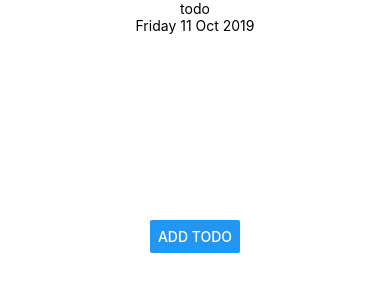
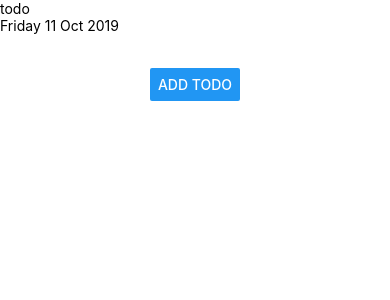
Before and after one commit to Tickolas/reactnativetodo, a React Native app: screen / in a window 390 px wide. Shown: the top 300 px of the page. Built offline with nearby package versions, Linux system fonts and the light colour scheme.

Commit message:
Clean up and improve looks a bit

```diff
--- a/package.json
+++ b/package.json
@@ -37,6 +37,7 @@
         "eslint-plugin-react": "7.x",
         "eslint-plugin-react-hooks": "1.x",
         "prettier": "^1.18.2",
+        "jest": "^26.4.0",
         "ts-jest": "^24.1.0",
         "typescript": "^3.4.5"
     },
--- a/src/Main.tsx
+++ b/src/Main.tsx
@@ -7,9 +7,7 @@ import Header from './components/Header'
 const styles = StyleSheet.create({
     container: {
         flex: 1,
-        backgroundColor: '#fff',
-        alignItems: 'center',
-        justifyContent: 'center'
+        backgroundColor: '#fff'
     }
 })
 
--- a/src/actions/actions.ts
+++ b/src/actions/actions.ts
@@ -1,4 +1,4 @@
 export const ADD_TODO = 'ADD_TODO'
 export const REMOVE_TODO = 'REMOVE_TODO'
 export const MARK_TODO_AS_DONE = 'MARK_TODO_AS_DONE'
-export const MARK_TODO_AS_NEW = 'MARK_TODO_AS_NEW'
+export const MARK_TODO_AS_OPEN = 'MARK_TODO_AS_OPEN'
--- a/src/components/AddTodo.tsx
+++ b/src/components/AddTodo.tsx
@@ -5,7 +5,7 @@ import { ADD_TODO } from '../actions/actions'
 
 const styles = StyleSheet.create({
     container: {
-        flex: 1,
+        height: 100,
         backgroundColor: '#fff',
         alignItems: 'center',
         justifyContent: 'center'
--- a/src/components/TodoList.tsx
+++ b/src/components/TodoList.tsx
@@ -1,31 +1,41 @@
 import React from 'react'
 import { connect } from 'react-redux'
-import { Button, StyleSheet, Text, View } from 'react-native'
-import { MARK_TODO_AS_DONE, MARK_TODO_AS_NEW, REMOVE_TODO } from '../actions/actions'
-import { NEW } from '../constants/todoStatus'
+import {Button, StyleSheet, Text, TouchableOpacity, View} from 'react-native'
+import { MARK_TODO_AS_DONE, MARK_TODO_AS_OPEN, REMOVE_TODO } from '../actions/actions'
+import { OPEN } from '../constants/todoStatus'
 
 const styles = StyleSheet.create({
     container: {
         flex: 1,
-        backgroundColor: '#fff',
+        backgroundColor: '#fff'
+    },
+    item: {
+        width: '100%',
+        flexDirection: 'row',
+        justifyContent: 'space-between',
         alignItems: 'center',
-        justifyContent: 'center'
+        marginBottom: 8,
+        marginTop: 8,
+        backgroundColor: 'skyblue'
+    },
+    text: {
+        paddingLeft: 8,
+        paddingRight: 8
     }
 })
 
 const TodoList = ({ todos, markTodoAsDone, markTodoAsNew, removeTodo }) => {
     return (
         <View style={styles.container}>
-            {todos.map((todo, idx) => (
-                <>
-                    {todo.status === NEW ? (
+            {todos.map((todo) => (
+                <TouchableOpacity key={todo.id} style={styles.item}>
+                    {todo.status === OPEN ? (
                         <Button title={'Done!'} onPress={() => markTodoAsDone(todo.id)} />
                     ) : (
                         <Button title={'Reopen'} onPress={() => markTodoAsNew(todo.id)} />
                     )}
-                    <Text>{`${idx}: ${todo.text}`}</Text>
-                    <Button title={'X'} onPress={() => removeTodo(todo.id)} />
-                </>
+                    <Text style={styles.text}>{todo.text}</Text>
+                </TouchableOpacity>
             ))}
         </View>
     )
@@ -37,7 +47,7 @@ const mapStateToProps = state => ({
 
 const mapDispatchToProps = dispatch => ({
     markTodoAsDone: id => dispatch({ type: MARK_TODO_AS_DONE, payload: id }),
-    markTodoAsNew: id => dispatch({ type: MARK_TODO_AS_NEW, payload: id }),
+    markTodoAsNew: id => dispatch({ type: MARK_TODO_AS_OPEN, payload: id }),
     removeTodo: id => dispatch({ type: REMOVE_TODO, payload: id })
 })
 
--- a/src/constants/todoStatus.ts
+++ b/src/constants/todoStatus.ts
@@ -1,2 +1,2 @@
-export const NEW = 'NEW'
+export const OPEN = 'OPEN'
 export const DONE = 'DONE'
--- a/src/reducers/rootReducer.ts
+++ b/src/reducers/rootReducer.ts
@@ -1,5 +1,5 @@
-import { ADD_TODO, MARK_TODO_AS_DONE, MARK_TODO_AS_NEW, REMOVE_TODO } from '../actions/actions'
-import { DONE, NEW } from '../constants/todoStatus'
+import { ADD_TODO, MARK_TODO_AS_DONE, MARK_TODO_AS_OPEN, REMOVE_TODO } from '../actions/actions'
+import { DONE, OPEN } from '../constants/todoStatus'
 
 export const initialState = {
     idCounter: 0,
@@ -9,11 +9,11 @@ export const initialState = {
 const rootReducer = (state = initialState, action) => {
     switch (action.type) {
         case ADD_TODO:
-            let id = state.idCounter + 1
+            const id = state.idCounter + 1
             return {
                 ...state,
                 idCounter: id,
-                todos: [...state.todos, { id, text: action.payload, status: NEW }]
+                todos: [...state.todos, { id, text: action.payload, status: OPEN }]
             }
         case REMOVE_TODO:
             return {
@@ -26,10 +26,10 @@ const rootReducer = (state = initialState, action) => {
                 todos: state.todos.map(todo => (todo.id === action.payload ? { ...todo, status: DONE } : todo))
             }
         }
-        case MARK_TODO_AS_NEW: {
+        case MARK_TODO_AS_OPEN: {
             return {
                 ...state,
-                todos: state.todos.map(todo => (todo.id === action.payload ? { ...todo, status: NEW } : todo))
+                todos: state.todos.map(todo => (todo.id === action.payload ? { ...todo, status: OPEN } : todo))
             }
         }
         default:
```
Also changed, not shown: 1 other file (tests, documents, lock files or other folders).
